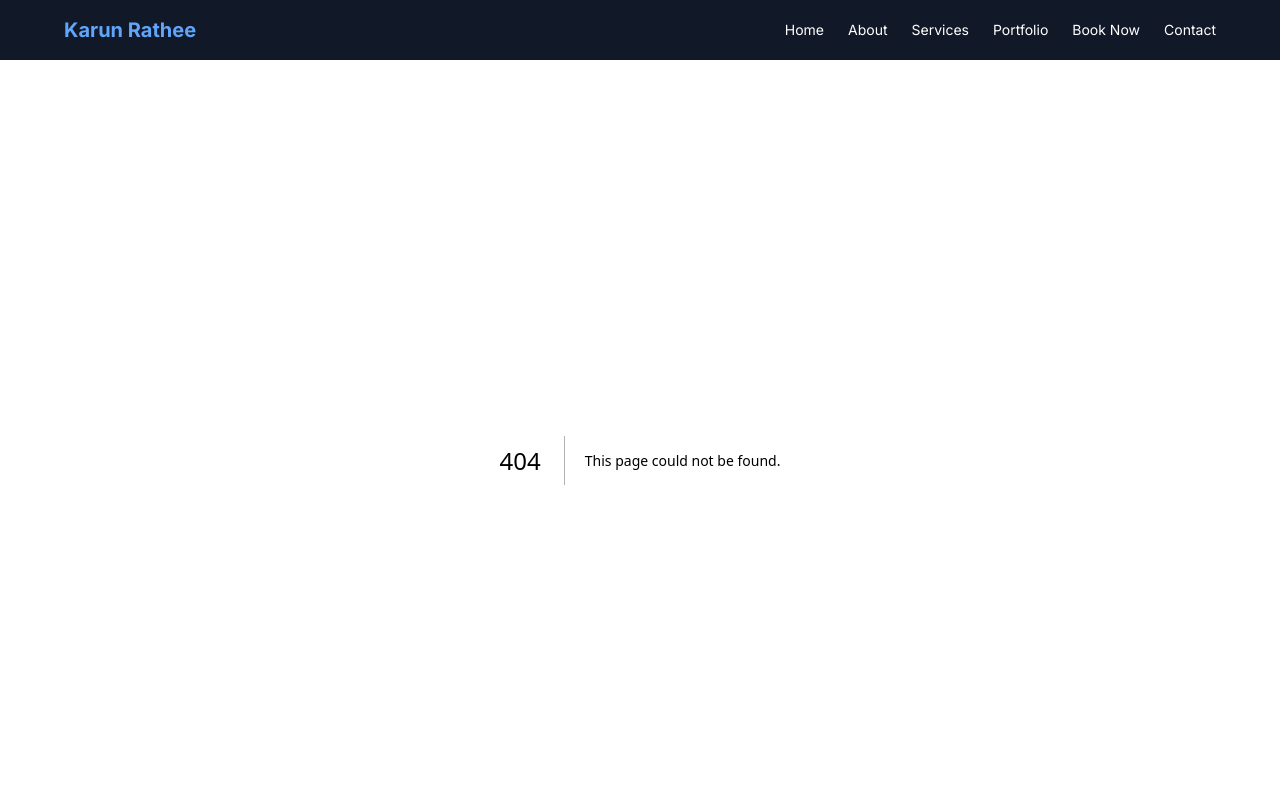
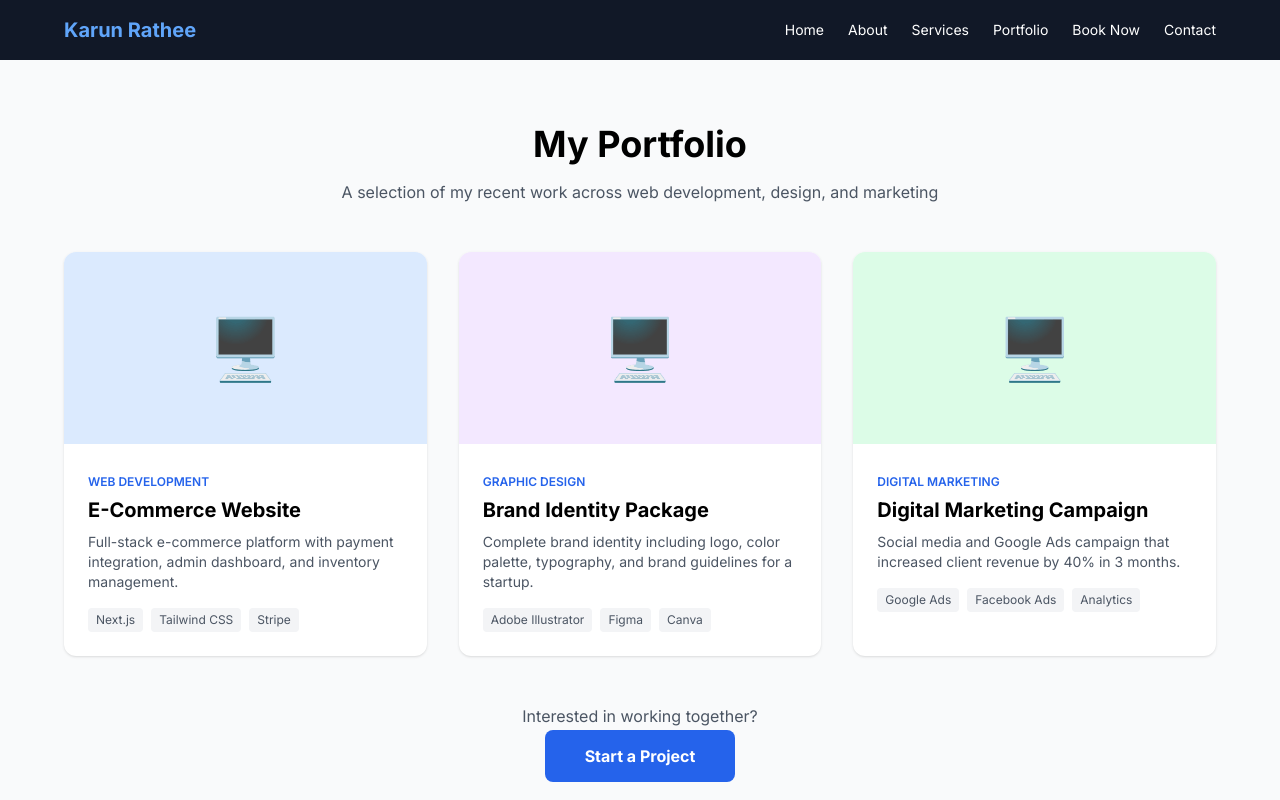
Before and after one commit to KARUN-499/karun-portfolio, a Next.js app: page /portfolio in a window 1280 px wide. Before the commit this address had no page. Shown: the top 800 px of the page. Built offline with nearby package versions, Linux system fonts and the light colour scheme.

Commit message:
Create page.tsx

```diff
--- /dev/null
+++ b/app/portfolio/page.tsx
@@ -0,0 +1,39 @@
+import Link from 'next/link'
+
+const projects = [
+  { title: 'E-Commerce Website', category: 'Web Development', desc: 'Full-stack e-commerce platform with payment integration, admin dashboard, and inventory management.', tech: ['Next.js', 'Tailwind CSS', 'Stripe'], color: 'bg-blue-100' },
+  { title: 'Brand Identity Package', category: 'Graphic Design', desc: 'Complete brand identity including logo, color palette, typography, and brand guidelines for a startup.', tech: ['Adobe Illustrator', 'Figma', 'Canva'], color: 'bg-purple-100' },
+  { title: 'Digital Marketing Campaign', category: 'Digital Marketing', desc: 'Social media and Google Ads campaign that increased client revenue by 40% in 3 months.', tech: ['Google Ads', 'Facebook Ads', 'Analytics'], color: 'bg-green-100' },
+]
+
+export default function PortfolioPage() {
+  return (
+    <main className="min-h-screen py-16 px-6 bg-gray-50">
+      <div className="max-w-6xl mx-auto">
+        <h1 className="text-4xl font-bold text-center mb-4">My Portfolio</h1>
+        <p className="text-center text-gray-600 mb-12">A selection of my recent work across web development, design, and marketing</p>
+        <div className="grid grid-cols-1 md:grid-cols-2 lg:grid-cols-3 gap-8">
+          {projects.map((p) => (
+            <div key={p.title} className="bg-white rounded-xl overflow-hidden shadow hover:shadow-lg transition">
+              <div className={`${p.color} h-48 flex items-center justify-center`}>
+                <span className="text-6xl">🖥️</span>
+              </div>
+              <div className="p-6">
+                <span className="text-xs text-blue-600 font-semibold uppercase">{p.category}</span>
+                <h3 className="text-xl font-bold mt-1 mb-2">{p.title}</h3>
+                <p className="text-gray-600 text-sm mb-4">{p.desc}</p>
+                <div className="flex flex-wrap gap-2">
+                  {p.tech.map(t => <span key={t} className="bg-gray-100 text-gray-600 text-xs px-2 py-1 rounded">{t}</span>)}
+                </div>
+              </div>
+            </div>
+          ))}
+        </div>
+        <div className="text-center mt-12">
+          <p className="text-gray-600 mb-4">Interested in working together?</p>
+          <Link href="/booking" className="bg-blue-600 text-white px-10 py-4 rounded-lg font-bold hover:bg-blue-700">Start a Project</Link>
+        </div>
+      </div>
+    </main>
+  )
+}
```
